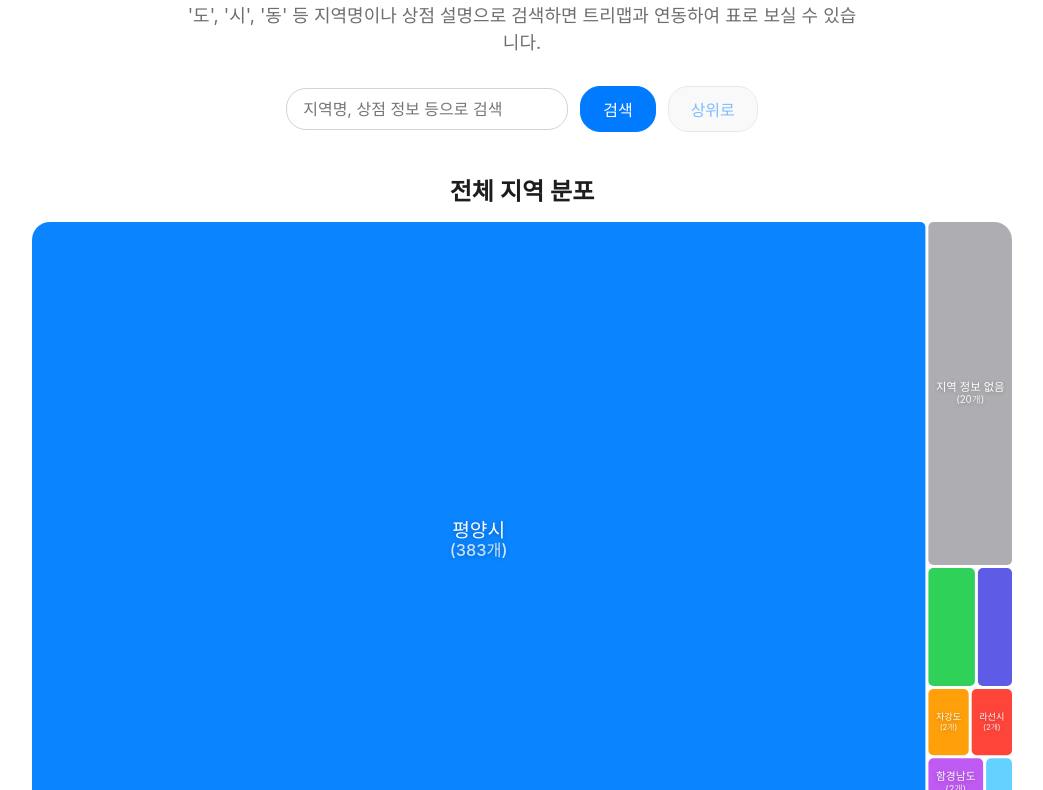
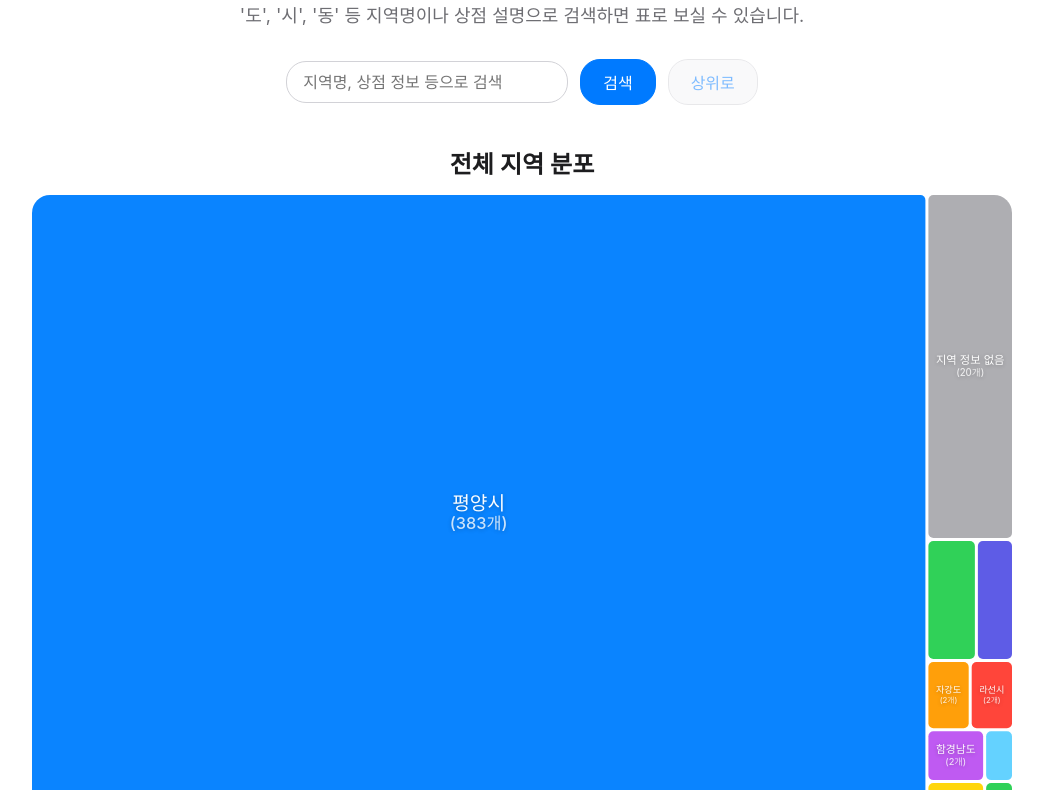
Before and after one commit to dhmun/north-korea-store, a plain HTML site: page index.html in a window 1280 px wide. Shown: the part 196-986 px from the top of the page, without its empty margins (118-1161 px from the left). Drawn offline with nearby package versions, Linux system fonts and the light colour scheme.

Commit message:
Update index.html

```diff
--- a/index.html
+++ b/index.html
@@ -53,7 +53,7 @@
 <body>
     <main class="content-wrapper">
         <h1>북한 상점 데이터</h1>
-        <p class="subtitle">'도', '시', '동' 등 지역명이나 상점 설명으로 검색하면 트리맵과 연동하여 표로 보실 수 있습니다.</p>
+        <p class="subtitle">'도', '시', '동' 등 지역명이나 상점 설명으로 검색하면 표로 보실 수 있습니다.</p>
         <div class="controls-wrapper">
             <input type="search" id="search-input" placeholder="지역명, 상점 정보 등으로 검색">
             <button id="search-button" class="control-button">검색</button>
```
